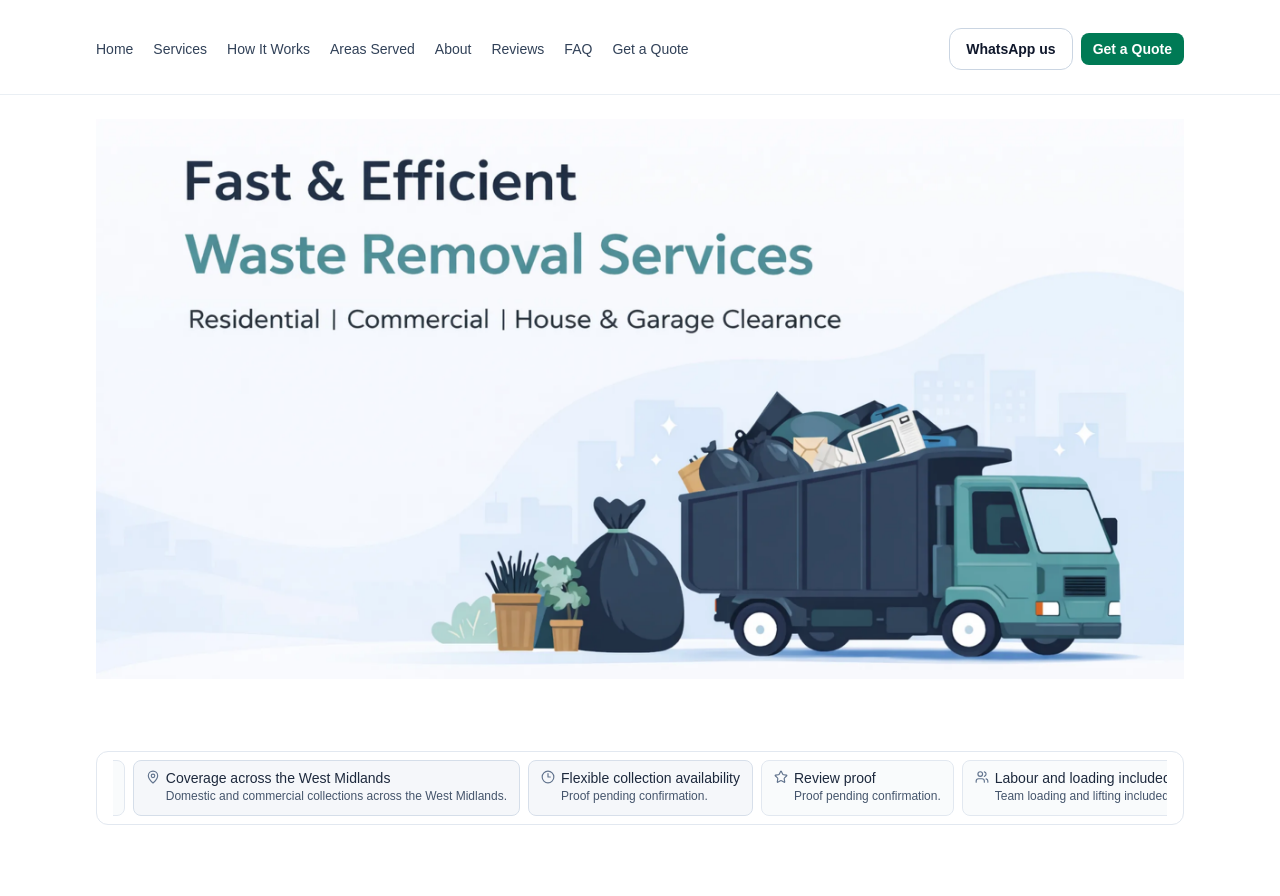
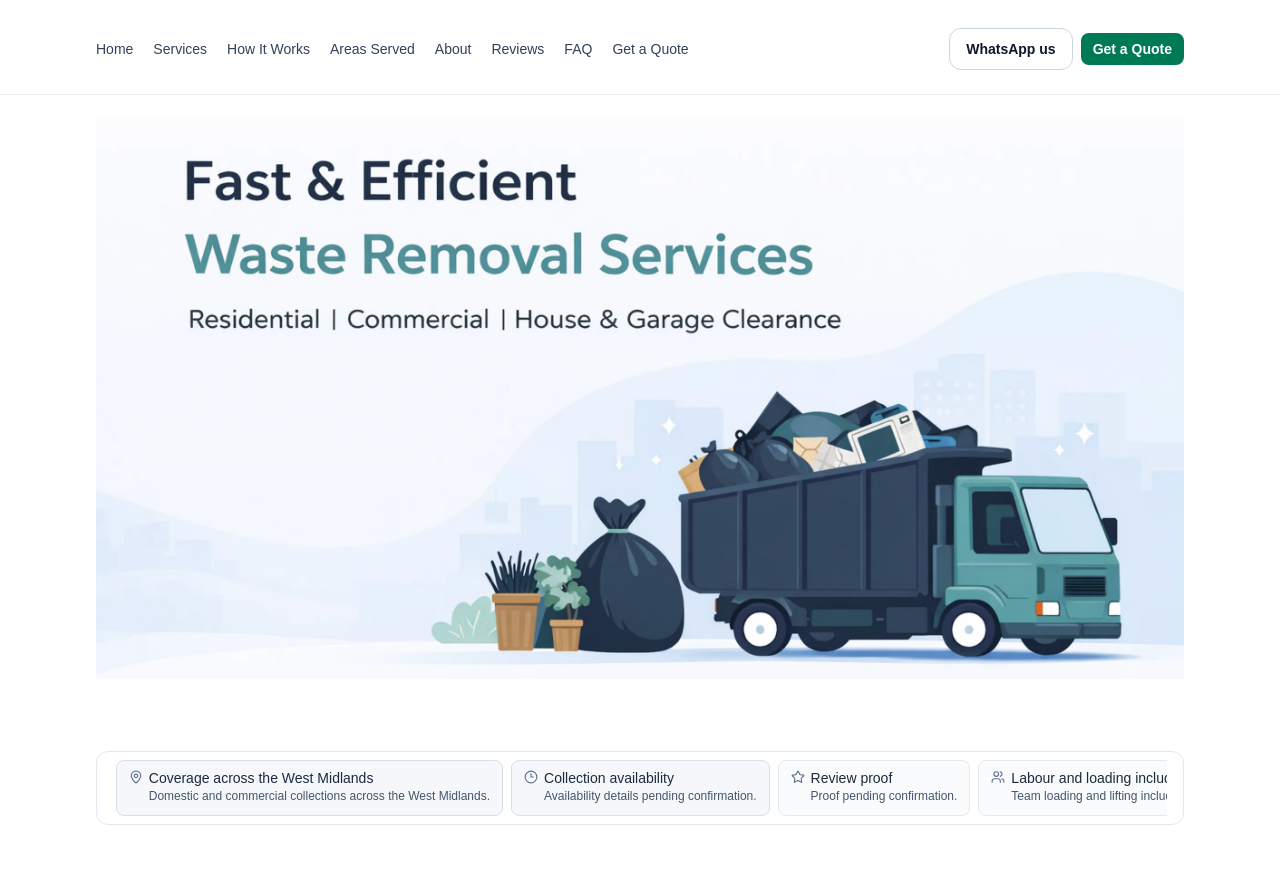
Before and after one commit to usamabuilds/cleaning-webiste, a Next.js app: page / in a window 1280 px wide. Shown: the top 896 px of the page. Built offline with nearby package versions, Linux system fonts and the light colour scheme.

Commit message:
Align rotating trust strip placeholder proof messaging

```diff
--- a/src/components/sections/trust-strip.tsx
+++ b/src/components/sections/trust-strip.tsx
@@ -106,7 +106,20 @@ export function TrustStrip(): JSX.Element {
       >
         {trustMarkerItems.map((marker, index) => {
           const Icon = trustMarkerIcons[marker.iconKey];
-          const detail = marker.isPlaceholder ? "Proof pending confirmation." : marker.detail;
+          const label = marker.isPlaceholder
+            ? marker.iconKey === "clock-availability"
+              ? "Collection availability"
+              : marker.iconKey === "stars-reviews"
+                ? "Review proof"
+                : marker.iconKey === "licence-compliance"
+                  ? "Compliance details"
+                  : marker.label
+            : marker.label;
+          const detail = marker.isPlaceholder
+            ? marker.iconKey === "clock-availability"
+              ? "Availability details pending confirmation."
+              : "Proof pending confirmation."
+            : marker.detail;
           const isActive = index === activeIndex;
 
           return (
@@ -122,7 +135,7 @@ export function TrustStrip(): JSX.Element {
               <span className="inline-flex items-start gap-1.5">
                 <Icon size={14} className="text-slate-500" aria-hidden="true" />
                 <span className="leading-tight">
-                  <span className="block text-slate-800">{marker.label}</span>
+                  <span className="block text-slate-800">{label}</span>
                   <span className="block text-[11px] font-normal text-slate-600 sm:text-xs">{detail}</span>
                 </span>
               </span>
```
